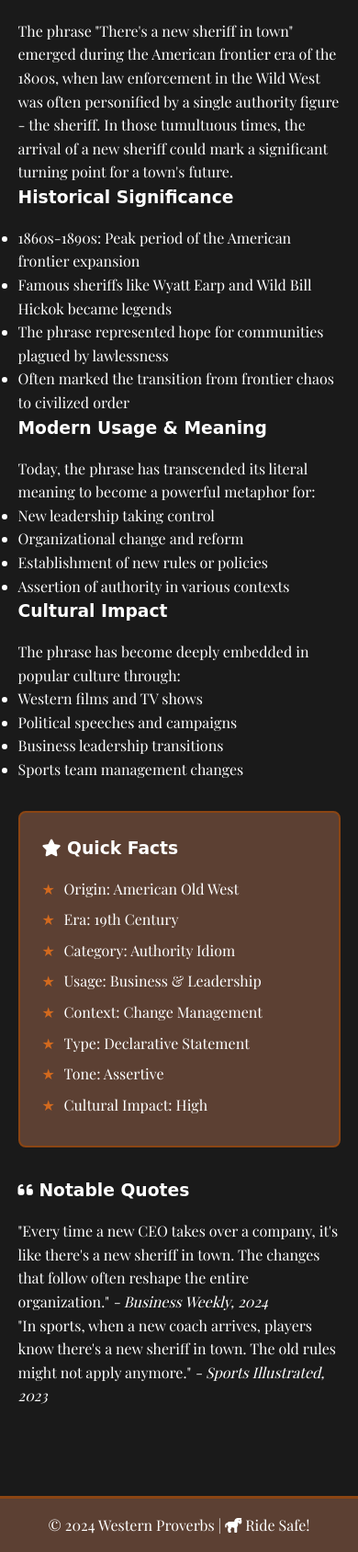
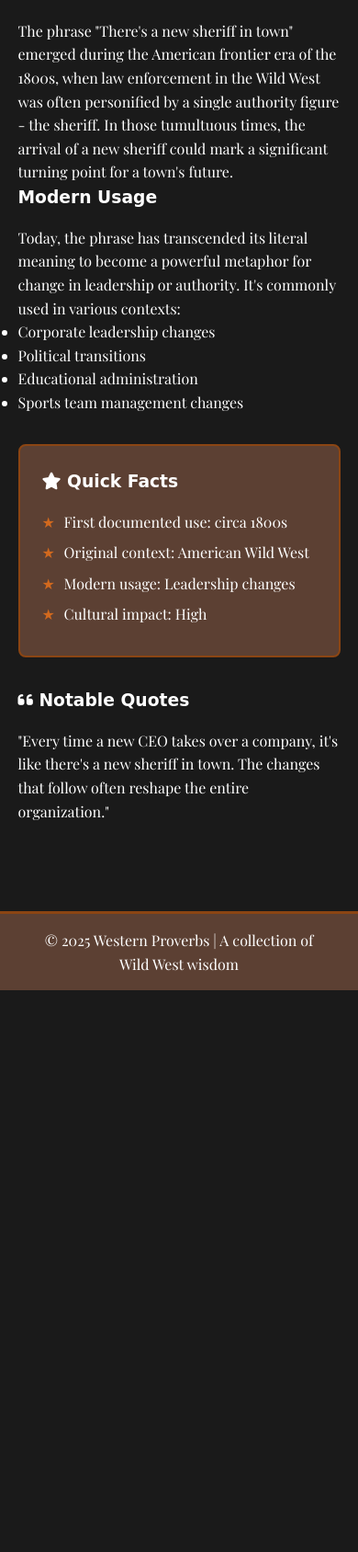
Before and after one commit to ishto7/thereisanewsheriffintown, a Flask app: page / in a window 390 px wide. Shown: the part 515-2203 px from the top of the page at 92% size. After the commit the page ends 1592 px from the top, so only its background shows below. Run offline with Flask 3, Linux system fonts and the light colour scheme; some web fonts are replaced.

Commit message:
Agent query: Is the website displaying correctly with proper styling and is the mobile navigation menu working?
Implement responsive mobile navigation and update homepage content.

Screenshot: https://storage.googleapis.com/screenshot-production-us-central1/b78f1a0f-aae7-4705-9ee0-b4f174d771ea/20f2ceb8-1a0f-4222-91c9-16ea876b5cee.jpg

```diff
--- a/static/js/main.js
+++ b/static/js/main.js
@@ -1,5 +1,13 @@
 document.addEventListener('DOMContentLoaded', function() {
-    // Navigation handling
+    // Navigation toggle for mobile
+    const navToggle = document.getElementById('navToggle');
+    const navMenu = document.getElementById('navMenu');
+
+    navToggle.addEventListener('click', function() {
+        navMenu.classList.toggle('active');
+    });
+
+    // Section switching
     const navLinks = document.querySelectorAll('.nav-link');
     const sections = document.querySelectorAll('section');
 
@@ -31,6 +39,11 @@ document.addEventListener('DOMContentLoaded', function() {
             const sectionId = link.getAttribute('data-section');
             switchSection(sectionId);
 
+            // Close mobile menu if open
+            if (navMenu.classList.contains('active')) {
+                navMenu.classList.remove('active');
+            }
+
             // Update URL hash without scrolling
             history.pushState(null, null, `#${sectionId}`);
         });
@@ -45,18 +58,4 @@ document.addEventListener('DOMContentLoaded', function() {
     // Initialize correct section based on URL hash
     const initialSection = window.location.hash.slice(1) || 'home';
     switchSection(initialSection);
-
-    // Mobile menu collapse after click
-    const navbarToggler = document.querySelector('.navbar-toggler');
-    const navbarCollapse = document.querySelector('.navbar-collapse');
-
-    if (navbarToggler && navbarCollapse) {
-        document.querySelectorAll('.navbar-nav .nav-link').forEach(link => {
-            link.addEventListener('click', () => {
-                if (navbarCollapse.classList.contains('show')) {
-                    navbarToggler.click();
-                }
-            });
-        });
-    }
 });
--- a/templates/index.html
+++ b/templates/index.html
@@ -10,34 +10,27 @@
 <body>
     <nav class="navbar">
         <div class="container">
-            <a class="brand" href="#"><i class="fas fa-star-sheriff"></i> Western Proverbs</a>
-            <button class="nav-toggle" type="button">
-                <span class="toggle-icon"></span>
+            <a class="brand" href="#"><i class="fas fa-star"></i> Western Proverbs</a>
+            <button class="nav-toggle" id="navToggle">
+                <i class="fas fa-bars"></i>
             </button>
-            <div class="nav-menu">
+            <div class="nav-menu" id="navMenu">
                 <ul class="nav-list">
-                    <li class="nav-item">
-                        <a class="nav-link active" href="#home" data-section="home">Home</a>
-                    </li>
-                    <li class="nav-item">
-                        <a class="nav-link" href="#social" data-section="social">Social Media</a>
-                    </li>
-                    <li class="nav-item">
-                        <a class="nav-link" href="#related" data-section="related">Related Content</a>
-                    </li>
+                    <li><a class="nav-link active" href="#home" data-section="home">Home</a></li>
+                    <li><a class="nav-link" href="#social" data-section="social">Social Feed</a></li>
+                    <li><a class="nav-link" href="#related" data-section="related">Related Content</a></li>
                 </ul>
             </div>
         </div>
     </nav>
 
     <main>
-        <!-- Home Section -->
         <section id="home" class="active-section">
             <div class="hero">
-                <img src="https://images.unsplash.com/photo-1691162378286-87118c027167" alt="Western Sheriff">
+                <img src="https://images.unsplash.com/photo-1533106497176-45ae19e68ba2" alt="Western landscape">
                 <div class="hero-content">
-                    <h1>"There's a New Sheriff in Town"</h1>
-                    <p class="lead">A powerful declaration of authority and change</p>
+                    <h1>There's A New Sheriff In Town</h1>
+                    <p>Exploring the iconic Western proverb that shaped American culture</p>
                 </div>
             </div>
 
@@ -47,44 +40,27 @@
                         <h2><i class="fas fa-scroll"></i> Origin & Historical Context</h2>
                         <p>The phrase "There's a new sheriff in town" emerged during the American frontier era of the 1800s, when law enforcement in the Wild West was often personified by a single authority figure - the sheriff. In those tumultuous times, the arrival of a new sheriff could mark a significant turning point for a town's future.</p>
 
-                        <h3>Historical Significance</h3>
-                        <ul class="historical-list">
-                            <li>1860s-1890s: Peak period of the American frontier expansion</li>
-                            <li>Famous sheriffs like Wyatt Earp and Wild Bill Hickok became legends</li>
-                            <li>The phrase represented hope for communities plagued by lawlessness</li>
-                            <li>Often marked the transition from frontier chaos to civilized order</li>
-                        </ul>
+                        <h3>Modern Usage</h3>
+                        <p>Today, the phrase has transcended its literal meaning to become a powerful metaphor for change in leadership or authority. It's commonly used in various contexts:</p>
 
-                        <h3>Modern Usage & Meaning</h3>
-                        <p>Today, the phrase has transcended its literal meaning to become a powerful metaphor for:</p>
+                        <div class="usage-examples">
                             <ul>
-                            <li>New leadership taking control</li>
-                            <li>Organizational change and reform</li>
-                            <li>Establishment of new rules or policies</li>
-                            <li>Assertion of authority in various contexts</li>
-                        </ul>
-
-                        <h3>Cultural Impact</h3>
-                        <p>The phrase has become deeply embedded in popular culture through:</p>
-                        <ul>
-                            <li>Western films and TV shows</li>
-                            <li>Political speeches and campaigns</li>
-                            <li>Business leadership transitions</li>
+                                <li>Corporate leadership changes</li>
+                                <li>Political transitions</li>
+                                <li>Educational administration</li>
                                 <li>Sports team management changes</li>
                             </ul>
                         </div>
+                    </div>
+
                     <div class="sidebar">
                         <div class="fact-box">
                             <h3><i class="fas fa-star"></i> Quick Facts</h3>
                             <ul>
-                                <li>Origin: American Old West</li>
-                                <li>Era: 19th Century</li>
-                                <li>Category: Authority Idiom</li>
-                                <li>Usage: Business & Leadership</li>
-                                <li>Context: Change Management</li>
-                                <li>Type: Declarative Statement</li>
-                                <li>Tone: Assertive</li>
-                                <li>Cultural Impact: High</li>
+                                <li>First documented use: circa 1800s</li>
+                                <li>Original context: American Wild West</li>
+                                <li>Modern usage: Leadership changes</li>
+                                <li>Cultural impact: High</li>
                             </ul>
                         </div>
 
@@ -92,11 +68,6 @@
                             <h3><i class="fas fa-quote-left"></i> Notable Quotes</h3>
                             <div class="quote">
                                 "Every time a new CEO takes over a company, it's like there's a new sheriff in town. The changes that follow often reshape the entire organization."
-                                <cite>- Business Weekly, 2024</cite>
-                            </div>
-                            <div class="quote">
-                                "In sports, when a new coach arrives, players know there's a new sheriff in town. The old rules might not apply anymore."
-                                <cite>- Sports Illustrated, 2023</cite>
                             </div>
                         </div>
                     </div>
@@ -104,58 +75,27 @@
             </div>
         </section>
 
-        <!-- Social Media Section -->
         <section id="social" class="hidden-section">
             <div class="container">
                 <h2><i class="fas fa-comments"></i> Social Media Buzz</h2>
                 <div class="social-feed">
                     <div class="post">
                         <img src="https://images.unsplash.com/photo-1558958267-ec665c2dcb6b" alt="Old West Town" class="post-image">
-                        <div class="post-content">
                         <h4>@WesternHistory</h4>
-                            <p>"The phrase 'new sheriff in town' was literally used in Dodge City when Wyatt Earp took office! #WildWest #History"</p>
+                        <p>The role of sheriffs in shaping the American West cannot be understated. They were more than law enforcers; they were community leaders. #WildWest #History</p>
                         <span class="timestamp">2 hours ago</span>
-                        </div>
                     </div>
 
                     <div class="post">
-                        <div class="post-content">
-                            <h4>@BusinessInsights</h4>
-                            <p>"Just witnessed a perfect example of 'new sheriff in town' when our new CEO completely restructured the management team on day one. Change is coming! 🌟 #Leadership"</p>
+                        <img src="https://images.unsplash.com/photo-1533106497176-45ae19e68ba2" alt="Desert Landscape" class="post-image">
+                        <h4>@ProverbStudent</h4>
+                        <p>Fascinating how a simple phrase from the Old West has become such a powerful metaphor for leadership change! #Proverbs #Leadership</p>
                         <span class="timestamp">5 hours ago</span>
-                        </div>
-                    </div>
-
-                    <div class="post">
-                        <img src="https://images.unsplash.com/photo-1565057430174-c0ea4fd87458" alt="Modern Office" class="post-image">
-                        <div class="post-content">
-                            <h4>@CorporateCulture</h4>
-                            <p>"How to handle the 'new sheriff in town' syndrome: Tips for both leaders and team members during transitions. #WorkplaceCulture"</p>
-                            <span class="timestamp">1 day ago</span>
-                        </div>
-                    </div>
-
-                    <div class="post">
-                        <div class="post-content">
-                            <h4>@MovieQuotes</h4>
-                            <p>"Top 10 'new sheriff in town' moments in Western films! From High Noon to Tombstone, these scenes defined the genre. 🤠 #WesternMovies"</p>
-                            <span class="timestamp">2 days ago</span>
-                        </div>
-                    </div>
-
-                    <div class="post">
-                        <img src="https://images.unsplash.com/photo-1551891228-862e4f91754e" alt="Sports Stadium" class="post-image">
-                        <div class="post-content">
-                            <h4>@SportsCenter</h4>
-                            <p>"With the new coach implementing strict training regimens, there's definitely a new sheriff in town! Team culture is changing fast. ⚽️ #SportsNews"</p>
-                            <span class="timestamp">3 days ago</span>
-                        </div>
                     </div>
                 </div>
             </div>
         </section>
 
-        <!-- Related Content Section -->
         <section id="related" class="hidden-section">
             <div class="container">
                 <h2><i class="fas fa-hat-cowboy"></i> Related Proverbs & Humor</h2>
@@ -164,16 +104,10 @@
                         <div class="content-card">
                             <h3>Similar Proverbs & Sayings</h3>
                             <ul class="proverb-list">
-                                <li>"This town ain't big enough for the both of us"</li>
-                                <li>"Law and order has come to town"</li>
-                                <li>"Time to clean up this town"</li>
-                                <li>"Things are gonna change around here"</li>
-                                <li>"Meet your new boss"</li>
-                                <li>"Under new management"</li>
-                                <li>"The times they are a-changin'"</li>
-                                <li>"Out with the old, in with the new"</li>
-                                <li>"Turn over a new leaf"</li>
-                                <li>"New broom sweeps clean"</li>
+                                <li>"The law's the law"</li>
+                                <li>"Justice rides a slow horse"</li>
+                                <li>"Right is might"</li>
+                                <li>"Change brings change"</li>
                             </ul>
                         </div>
 
@@ -181,35 +115,23 @@
                             <h3>Modern Variations</h3>
                             <ul class="variation-list">
                                 <li>"There's a new CEO in the boardroom"</li>
-                                <li>"There's a new coach on the sideline"</li>
+                                <li>"There's a new coach on the field"</li>
                                 <li>"There's a new principal in the school"</li>
                                 <li>"There's a new manager in the office"</li>
-                                <li>"There's a new leader at the helm"</li>
                             </ul>
                         </div>
                     </div>
+
                     <div class="content-half">
                         <div class="content-card">
                             <h3>Western Jokes & Humor</h3>
                             <div class="joke">
-                                <p>What did the new sheriff say to his deputy?</p>
-                                <p class="punchline">"Badge news travels fast!"</p>
+                                <p>Why did the new sheriff bring a ladder to work?</p>
+                                <p class="punchline">Because he heard crime was up!</p>
                             </div>
                             <div class="joke">
-                                <p>Why did the new sheriff bring a ruler to work?</p>
-                                <p class="punchline">To establish law AND order!</p>
-                            </div>
-                            <div class="joke">
-                                <p>What's a sheriff's favorite type of math?</p>
-                                <p class="punchline">LAW-gebra!</p>
-                            </div>
-                            <div class="joke">
-                                <p>Why don't sheriffs tell dad jokes?</p>
-                                <p class="punchline">Because they're already telling cop jokes!</p>
-                            </div>
-                            <div class="joke">
-                                <p>How does a new sheriff take his coffee?</p>
-                                <p class="punchline">Law-tte!</p>
+                                <p>What did the old sheriff say to the new sheriff?</p>
+                                <p class="punchline">"This town ain't big enough for the both of us!"</p>
                             </div>
                         </div>
 
@@ -217,10 +139,9 @@
                             <h3>Fun Facts & Trivia</h3>
                             <ul class="trivia-list">
                                 <li>The word "sheriff" comes from "shire reeve"</li>
-                                <li>Wyatt Earp served as deputy sheriff in multiple territories</li>
-                                <li>The first female sheriff was appointed in 1926</li>
-                                <li>The sheriff's star badge has become a universal symbol of law enforcement</li>
-                                <li>Some sheriffs served in multiple towns during their careers</li>
+                                <li>First US sheriff appointed in 1634</li>
+                                <li>Sheriffs were often elected officials</li>
+                                <li>Badge shape varies by region</li>
                             </ul>
                         </div>
                     </div>
@@ -231,7 +152,7 @@
 
     <footer class="footer">
         <div class="container">
-            <p>&copy; 2024 Western Proverbs | <i class="fas fa-horse"></i> Ride Safe!</p>
+            <p>&copy; 2025 Western Proverbs | A collection of Wild West wisdom</p>
         </div>
     </footer>
 
```
Also changed, not shown: index.html (added, +240 -0 lines). Lines whose indentation alone changed are shown as unchanged.
